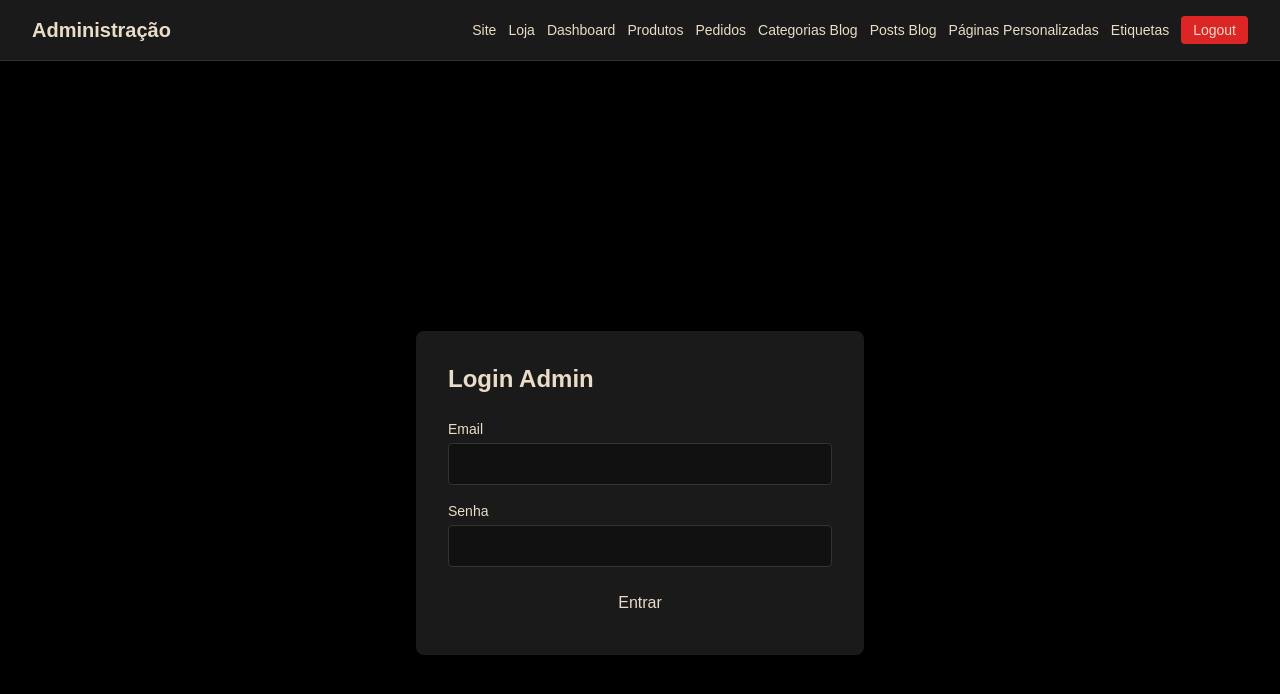
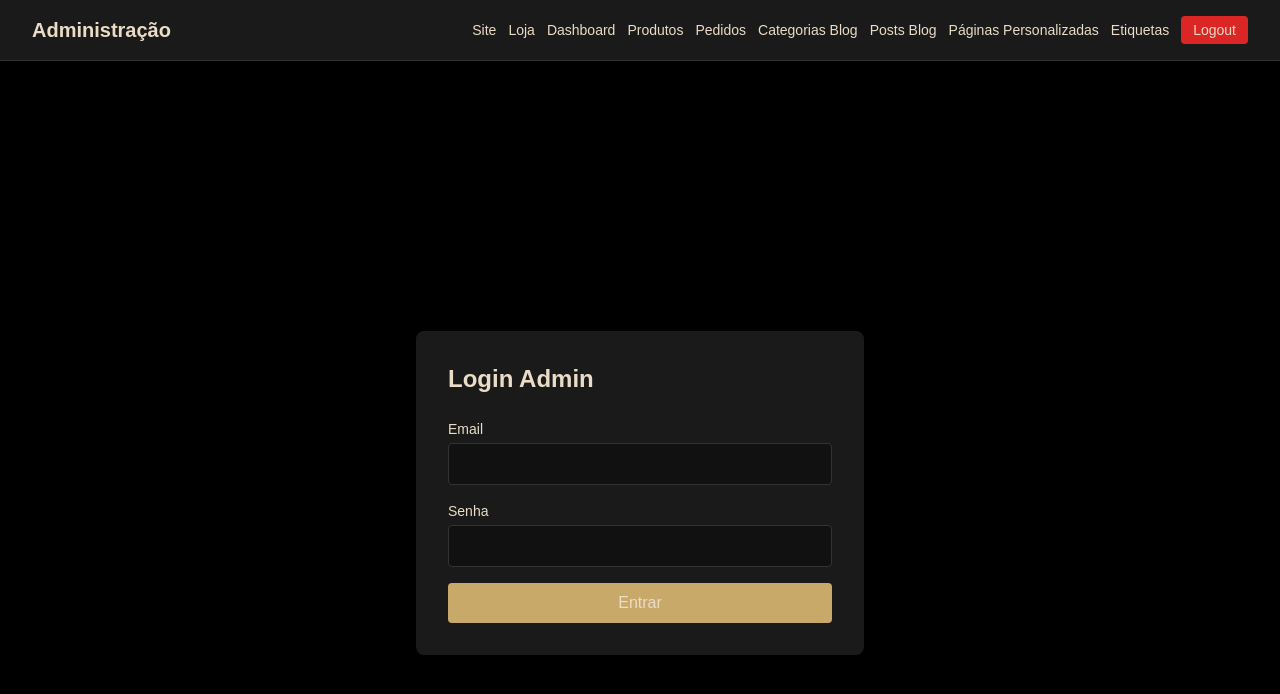
Before and after one commit to geicycrochesite/geicycroche, a Next.js app: page /admin/login in a window 1280 px wide. Shown: the top 694 px of the page. Built offline with nearby package versions, Linux system fonts and the light colour scheme.

Commit message:
para testar o pagamento

```diff
--- a/src/app/(site)/loja/pedido/[id]/page.tsx
+++ b/src/app/(site)/loja/pedido/[id]/page.tsx
@@ -1,7 +1,7 @@
 import { prisma } from '@/lib/prisma'
 import { notFound } from 'next/navigation'
-import React from 'react'
 import { PagarNovamenteButton } from '@/components/PagarNovamenteButton'
+import { OrderStatusWatcher } from '@/lib/hooks/orderStatusWatcher'
 
 interface PedidoPageProps {
   params: Promise<{ id: string }>
@@ -11,6 +11,7 @@ interface PedidoPageProps {
 export default async function PedidoPage({ params, searchParams }: PedidoPageProps) {
   const { id } = await params
   const statusQuery = (await searchParams)?.status
+
 
   let order = await prisma.order.findUnique({
     where: { id },
@@ -71,6 +72,10 @@ export default async function PedidoPage({ params, searchParams }: PedidoPagePro
         <p className="text-sm text-[var(--color-text-tertiary)] mt-1">
           Status atual: {order.statusPagamento || 'aguardando'}
         </p>
+        <p className="text-sm text-[var(--color-text-tertiary)] mt-1">
+           OrderStatus <OrderStatusWatcher orderId={order.id} />
+        </p>
+
 
         {displayStatus !== 'approved' && (
           <PagarNovamenteButton
--- a/src/app/api/mercado-pago/preference/route.ts
+++ b/src/app/api/mercado-pago/preference/route.ts
@@ -34,6 +34,7 @@ export async function POST(req: NextRequest) {
       failure: `${siteUrl}/loja/pedido/${body.orderId}?status=failure`,
       pending: `${siteUrl}/loja/pedido/${body.orderId}?status=pending`,
     },
+    auto_return: 'approved',
     notification_url: `${siteUrl}/api/mercado-pago/webhook`,
     external_reference: body.orderId,
     payer: body.payerEmail ? { email: body.payerEmail } : undefined,
--- /dev/null
+++ b/src/app/api/orders/[id]/route.ts
@@ -0,0 +1,23 @@
+import { NextResponse } from 'next/server'
+import { prisma } from '@/lib/prisma'
+
+export async function GET(
+  req: Request,
+  { params }: { params: Promise<{ id: string }> }
+) {
+  const { id } = await params
+
+  if (!id) {
+    return NextResponse.json({ error: 'ID não enviado' }, { status: 400 })
+  }
+
+  const order = await prisma.order.findUnique({
+    where: { id },
+  })
+
+  if (!order) {
+    return NextResponse.json({ error: 'Pedido não encontrado' }, { status: 404 })
+  }
+
+  return NextResponse.json(order)
+}
--- a/src/app/globals.css
+++ b/src/app/globals.css
@@ -1,38 +1,57 @@
 @import "tailwindcss";
 
+/* =====================================================
+   ROOT (TOKENS)
+   ===================================================== */
+
 :root {
-  /* Dark Theme Colors */
+  /* BACKGROUND */
   --color-bg-primary: #000000;
   --color-bg-secondary: #0B0B0B;
   --color-bg-tertiary: #111111;
   --color-bg-card: #1a1a1a;
   --color-bg-hover: #222222;
 
+  /* TEXT */
   --color-text-primary: #EADCC6;
   --color-text-secondary: #D6C7A8;
   --color-text-tertiary: #B8A98A;
   --color-text-muted: #CFC2A8;
 
+  /* ACCENT */
   --color-accent: #C8A96A;
   --color-accent-hover: #B89A5A;
 
+  /* STATUS */
   --color-error: #dc2626;
+  --color-success: #16a34a;
+  --color-info: #C8A96A;
 
+  /* BORDER */
   --color-border: #333333;
   --color-border-light: #444444;
 
-  /* Admin Panel (adapted to dark) */
+  /* ADMIN */
   --color-admin-bg: #1a1a1a;
   --color-admin-text: #EADCC6;
   --color-admin-border: #333333;
 }
 
+/* =====================================================
+   TAILWIND THEME
+   ===================================================== */
+
 @theme inline {
   --color-background: var(--color-bg-primary);
   --color-foreground: var(--color-text-primary);
+
   --font-sans: var(--font-geist-sans);
   --font-mono: var(--font-geist-mono);
 }
+
+/* =====================================================
+   BASE
+   ===================================================== */
 
 body {
   background: var(--color-bg-primary);
@@ -40,23 +59,27 @@ body {
   font-family: Arial, Helvetica, sans-serif;
 }
 
+/* =====================================================
+   ANIMAÇÕES
+   ===================================================== */
+
 @keyframes enter {
-  0% {
+  from {
     opacity: 0;
     transform: translateY(-10px);
   }
-  100% {
+  to {
     opacity: 1;
     transform: translateY(0);
   }
 }
 
 @keyframes leave {
-  0% {
+  from {
     opacity: 1;
     transform: translateY(0);
   }
-  100% {
+  to {
     opacity: 0;
     transform: translateY(-10px);
   }
@@ -69,8 +92,18 @@ body {
 .animate-leave {
   animation: leave 0.3s ease-in forwards;
 }
+
+/* =====================================================
+   COMPONENTES PADRÃO (SEGUROS)
+   ===================================================== */
+
 .input {
-  @apply w-full rounded-2xl border border-[var(--color-admin-border)] bg-[var(--color-bg-tertiary)] px-4 py-3 text-sm;
+  @apply w-full rounded-2xl border border-[var(--color-admin-border)] bg-[var(--color-bg-tertiary)] px-4 py-3 text-sm outline-none;
+}
+
+.input:focus {
+  @apply ring-2;
+  ring-color: var(--color-accent);
 }
 
 .card {
@@ -81,15 +114,120 @@ body {
   @apply text-lg font-semibold mb-4;
 }
 
+/* =====================================================
+   BOTÕES
+   ===================================================== */
+
 .btn-primary {
-  @apply rounded-3xl bg-[var(--color-bg-primary)] px-5 py-3 text-sm font-semibold text-[var(--color-text-primary)];
+  @apply rounded-3xl px-5 py-3 text-sm font-semibold transition;
+  background: var(--color-bg-primary);
+  color: var(--color-text-primary);
+}
+
+.btn-primary:hover {
+  background: var(--color-bg-hover);
 }
 
 .btn-success {
-  @apply rounded-3xl px-5 py-3 text-sm font-semibold text-[var(--color-text-primary)] transition;
-  background-color: #16a34a;
+  @apply rounded-3xl px-5 py-3 text-sm font-semibold transition text-white;
+  background: var(--color-success);
 }
 
 .btn-success:hover {
-  background-color: #15803d;
+  background: #15803d;
 }
+
+.btn-secondary {
+  @apply rounded-2xl border px-3 py-2 text-xs font-semibold transition;
+  border-color: var(--color-admin-border);
+  background: var(--color-bg-tertiary);
+  color: var(--color-admin-text);
+}
+
+.btn-secondary:hover {
+  background: var(--color-bg-hover);
+}
+
+.btn-accent {
+  @apply inline-block px-8 py-4 rounded transition;
+  background: var(--color-accent);
+  color: var(--color-bg-primary);
+}
+
+.btn-accent:hover {
+  background: var(--color-accent-hover);
+}
+
+.btn-outline-accent {
+  @apply inline-block px-6 py-3 rounded transition border;
+  border-color: var(--color-accent);
+  color: var(--color-accent);
+}
+
+.btn-outline-accent:hover {
+  background: var(--color-accent);
+  color: var(--color-bg-primary);
+}
+
+/* =====================================================
+   CARDS
+   ===================================================== */
+
+.card-category {
+  @apply block p-6 rounded-xl border transition;
+  background: var(--color-bg-tertiary);
+  border-color: var(--color-bg-hover);
+}
+
+.card-category:hover {
+  border-color: var(--color-accent);
+}
+
+.card-blog {
+  @apply block rounded-lg overflow-hidden transition-shadow;
+  background: var(--color-bg-tertiary);
+  border: 1px solid var(--color-admin-border);
+}
+
+.card-blog:hover {
+  @apply shadow-lg;
+}
+
+.card-post {
+  @apply rounded-3xl border overflow-hidden transition;
+  background: var(--color-bg-card);
+  border-color: var(--color-border);
+}
+
+.card-post:hover {
+  @apply shadow-md;
+}
+
+/* =====================================================
+   TABELAS
+   ===================================================== */
+
+.table-container {
+  @apply overflow-hidden rounded-3xl shadow-sm;
+  border: 1px solid var(--color-admin-border);
+  background: var(--color-admin-bg);
+}
+
+.table-header {
+  background: var(--color-bg-tertiary);
+}
+
+.table-row:hover {
+  background: var(--color-bg-hover);
+}
+
+/* =====================================================
+   ALERTAS
+   ===================================================== */
+
+.alert-error {
+  @apply rounded-3xl p-8;
+  border: 1px solid var(--color-error);
+  background: rgba(220, 38, 38, 0.2);
+  color: var(--color-error);
+}
--- /dev/null
+++ b/src/lib/hooks/orderStatusWatcher.tsx
@@ -0,0 +1,22 @@
+'use client'
+
+import { useEffect } from 'react'
+
+export function OrderStatusWatcher({ orderId }: { orderId: string }) {
+  useEffect(() => {
+    const interval = setInterval(async () => {
+      const res = await fetch(`/api/orders/${orderId}`)
+      const data = await res.json()
+
+      console.log("STATUS:", data.statusPagamento)
+
+      if (data.statusPagamento === "approved") {
+        window.location.reload()
+      }
+    }, 3000)
+
+    return () => clearInterval(interval)
+  }, [orderId])
+
+  return null
+}
```
